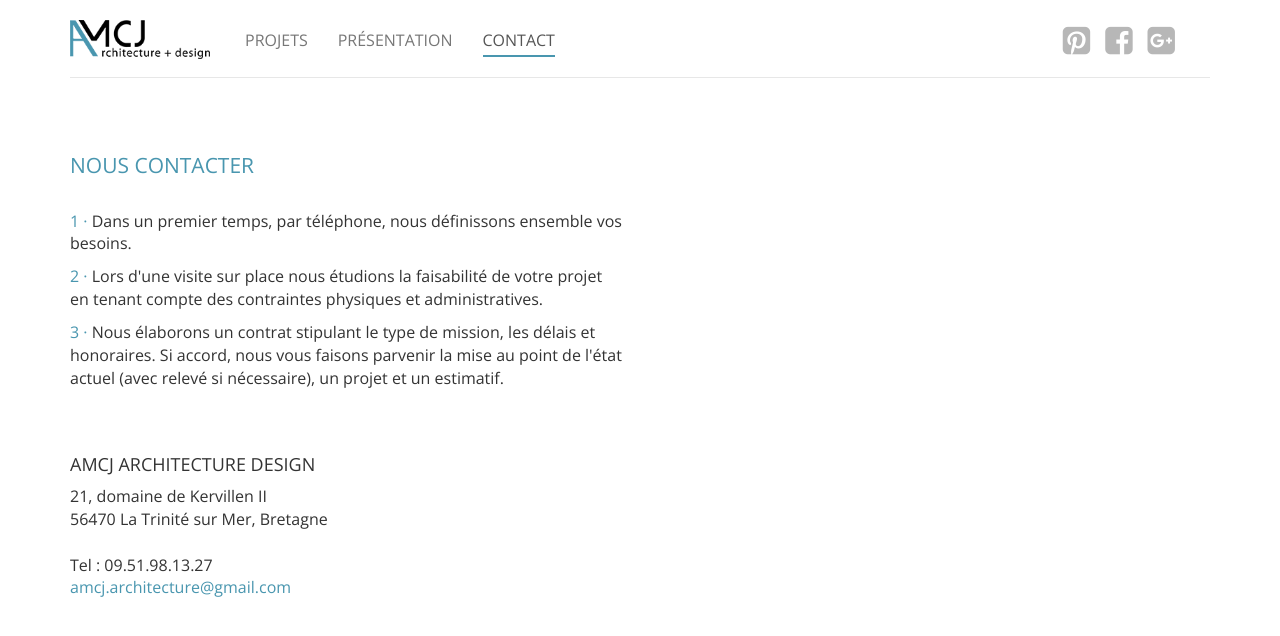
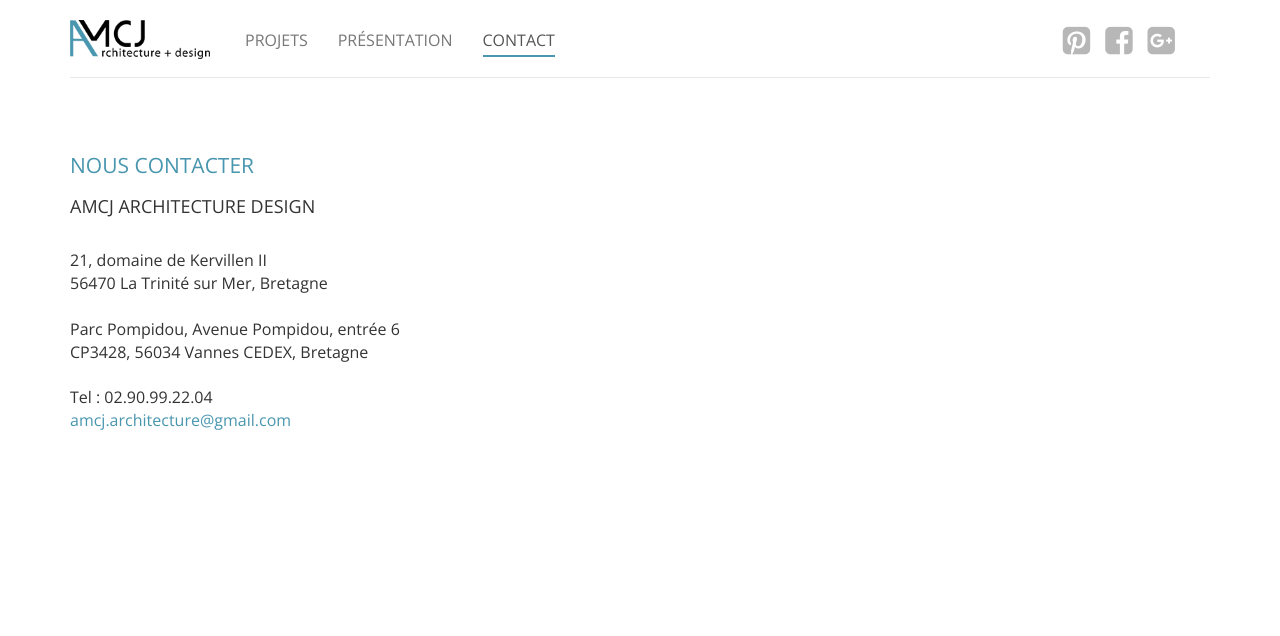
Before and after one commit to amcj-architecture/amcj-architecture.github.io, a Jekyll site: the page built from contact.html, in a window 1280 px wide. Shown: the top 636 px of the page. Built offline with Jekyll 4.4.1, drawn with Linux system fonts in a browser that asks for light colours; nearby versions of some CDN libraries; Markdown is read by kramdown in place of the engine named in the settings.

Commit message:
update contact and presentaion pages

```diff
--- a/contact.html
+++ b/contact.html
@@ -10,21 +10,10 @@ keywords: Contact, Architecture, Architecte, Construction, Rénnovation, Archite
 <div class="row">
   <div class="col-md-6">
     <h2 class="blue">NOUS CONTACTER</h2>
-    <br />
-    <p>
-      <span class="blue">1 &middot;</span> Dans un premier temps, par téléphone, nous définissons ensemble vos besoins.
-    </p>
-    <p>
-      <span class="blue">2 &middot;</span>  Lors d'une visite sur place nous étudions la faisabilité de votre projet en tenant compte des contraintes physiques et administratives.
-    </p>
-    <p>
-      <span class="blue">3 &middot;</span>  Nous élaborons un contrat stipulant le type de mission, les délais et honoraires. Si accord, nous vous faisons parvenir la mise au point de l'état actuel (avec relevé si nécessaire), un projet et un estimatif.
-    </p>
-    <br />
-    <br />
     <div class="row">
       <div class="col-md-12" itemscope itemtype="http://data-vocabulary.org/Organization">
         <h4 itemprop="name">AMCJ ARCHITECTURE DESIGN</h4>
+        <br />
         <span itemprop="address">
           <span itemprop="street-address">21, domaine de Kervillen II</span>
           <br />
@@ -36,7 +25,14 @@ keywords: Contact, Architecture, Architecte, Construction, Rénnovation, Archite
         </span>
         <br />
         <br />
-        Tel : <span itemprop="tel">09.51.98.13.27</span>
+        <span itemprop="address">
+          <span itemprop="street-address">Parc Pompidou, Avenue Pompidou, entrée 6</span>
+          <br />
+          <span itemprop="postal-code">CP3428, 56034</span> <span itemprop="locality">Vannes CEDEX</span>, <span itemprop="region">Bretagne</span> <span itemprop="country-name" style="display:none">France</span>
+        </span>
+        <br />
+        <br />
+        Tel : <span itemprop="tel">02.90.99.22.04</span>
         <br />
         <a href="mailto:amcj.architecture@gmail.com">amcj.architecture@gmail.com</a>
         <br />
```
Also changed, not shown: presentation.html (+3 -6 lines).
